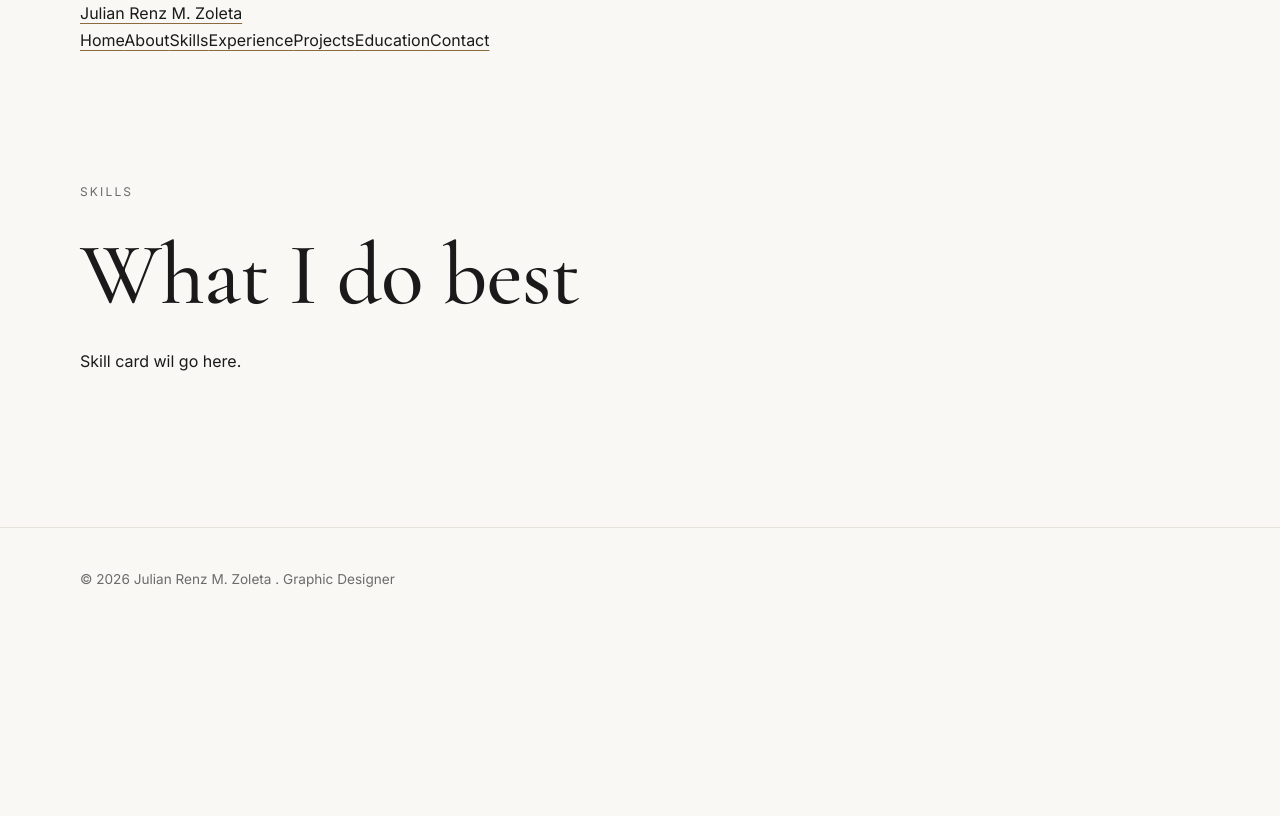
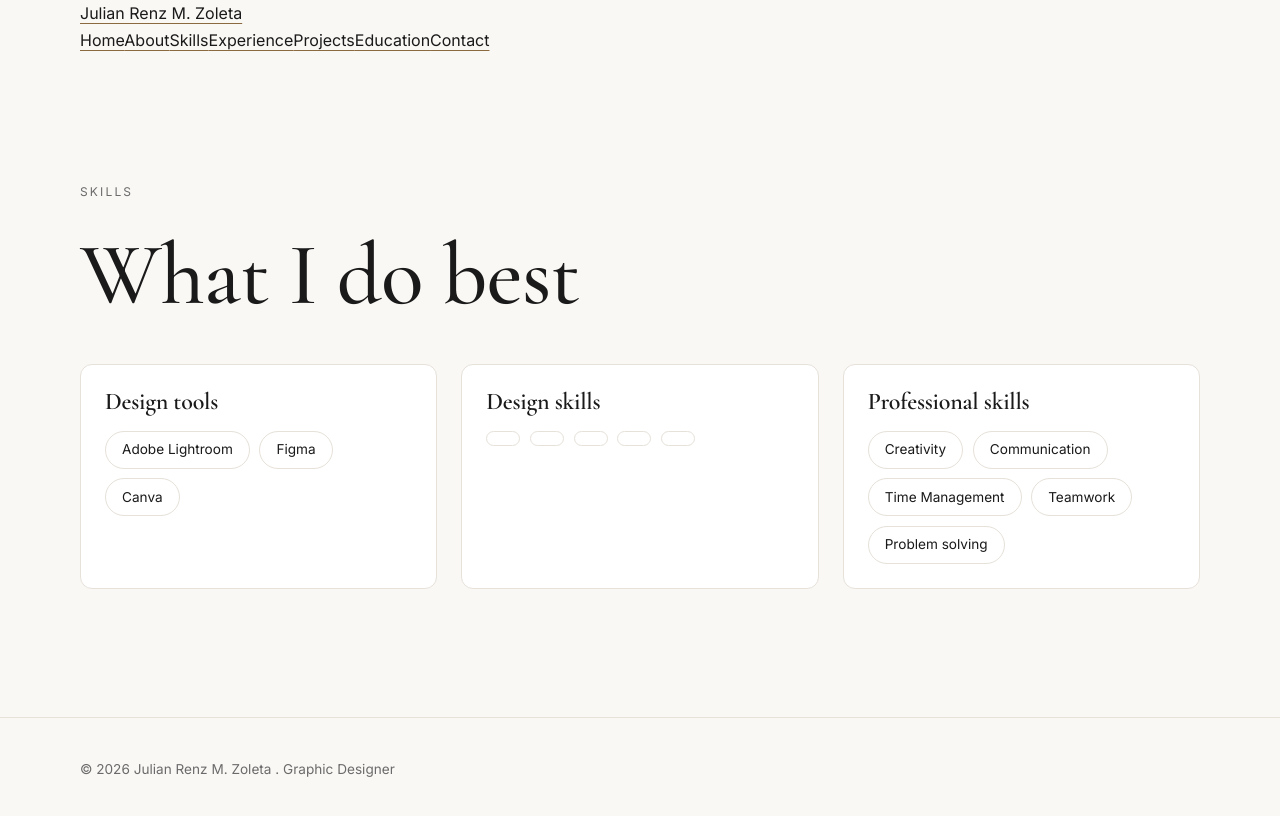
Before and after one commit to Jiro-op/my-portfolio, a React (Vite) app in the folder my-portfolio/: page /skills in a window 1280 px wide. Shown: the top 816 px of the page. Built offline with nearby package versions, Linux system fonts and the light colour scheme.

Commit message:
Add Skills, Experience, and Education

```diff
--- /dev/null
+++ b/my-portfolio/src/data/education.js
@@ -0,0 +1,16 @@
+export const education = [
+    {
+        degree: "Bachelor of Science in Information Technology",
+        school: "City College of Calamba",
+        year: "2024 - 2027",
+    },
+];
+
+export const credentials = [
+    {
+        name: "",
+        issuer: "",
+        year: "",
+        credentialId: "",
+    },
+];
--- /dev/null
+++ b/my-portfolio/src/data/experience.js
@@ -0,0 +1,24 @@
+export const experience = [
+    {
+        position: "Position title",
+        organization: "",
+        location:"",
+        dates: "",
+        responsibilities: [
+            "",
+            "",
+        ],
+        accomplishments: [""],
+    },
+    {
+        position: "Position title",
+        organization: "",
+        location:"",
+        dates: "",
+        responsibilities: [
+            "",
+            "",
+        ],
+        accomplishments: [""],
+    },
+];
--- /dev/null
+++ b/my-portfolio/src/data/skills.js
@@ -0,0 +1,26 @@
+export const skillCategories = [
+    {
+        title: "Design tools",
+        items: ["Adobe Lightroom", "Figma", "Canva"],
+    },
+    {
+        title: "Design skills",
+        items: [
+            "",
+            "",
+            "",
+            "",
+            "",
+        ],
+    },
+    {
+        title: "Professional skills",
+        items: [
+            "Creativity",
+            "Communication",
+            "Time Management",
+            "Teamwork",
+            "Problem solving",
+        ],
+    },
+];
--- a/my-portfolio/src/index.css
+++ b/my-portfolio/src/index.css
@@ -231,3 +231,57 @@ img {display: block; max-width: 100%; height: auto;}
   .hero-photo {justify-self: end;}
   .about-grid {grid-template-columns: 1.4fr 1fr;}
 }
+
+.card-grid {
+  display: grid;
+  grid-template-columns: repeat(auto-fit, minmax(min(100%, 260px), 1fr));
+  gap: var(--space-3);
+  margin-top: var(--space-4);
+}
+
+.card {
+  padding: var(--space-3);
+  background: var(--surface);
+  border: 1px solid var(--line);
+  border-radius: 12px;
+}
+
+.card h3 {margin-bottom: var(--space-2);}
+
+.timeline {
+  list-style: none;
+  margin: var(--space-4) 0 0;
+  padding: 0 0 0 var(--space-4);
+  border-left: 1px solid var(--line);
+}
+
+.timeline-item {position: relative; padding-bottom: var(--space-4); }
+.timeline-item::before {
+  content: "";
+  position: absolute;
+  left: calc(-1 * var(--space-4) - 5px);
+  top: 0.35rem;
+  width: 9px;
+  height: 9px;
+  border-radius: 50%;
+  background: var(--accent);
+}
+
+.timeline h4 {
+  margin: var(--space-2) 0 0.3rem;
+  font-size: 0.75rem;
+  letter-spacing: 0.14em;
+  text-transform: uppercase;
+  color: var(--muted);
+}
+
+.timeline ul {margin: 0; padding-left: 1.2rem;}
+
+.section h2 {margin-top: var(--space-5); }
+.entry-list {display: grid; gap: var(--space-3);}
+.entry {
+  padding-block: var(--space-2);
+  border-bottom: 1px solid var(--line);
+}
+
+.entry p {margin-bottom: 0.25rem; }
--- a/my-portfolio/src/pages/Education.jsx
+++ b/my-portfolio/src/pages/Education.jsx
@@ -1,9 +1,38 @@
+import { education, credentials } from "../data/education.js";
+
+
 function Education() {
     return (
         <section className="container section">
             <p className="eyebrow">Education</p>
             <h1>Education and Credentials</h1>
-            <p>Schools and Certificates will go here.</p>
+
+            <h2>Education</h2>
+            <div className="enrty-list">
+                {education.map((item) => (
+                    <article key={item.school + item.year} className="entry">
+                        <p className="eyebrow">{item.year}</p>
+                        <h3>{item.degree}</h3>
+                        <p className="muted">
+                            {item.school}
+                        </p>
+                    </article>
+                ))}
+            </div>
+
+            <h2>Certifications</h2>
+            <div className="entry-list">
+                {credentials.map((item) => (
+                    <article key={item.name} className="entry">
+                        <p className="eyebrow">{item.year}</p>
+                        <h3>{item.name}</h3>
+                        <p className="muted">{item.issuer}</p>
+                        {item.credentialId && (
+                            <p className="muted">Credential ID: {item.credentialId}</p>
+                        )}
+                    </article>
+                ))}
+            </div>
         </section>
     );
 }
--- a/my-portfolio/src/pages/Experience.jsx
+++ b/my-portfolio/src/pages/Experience.jsx
@@ -1,9 +1,29 @@
+import { experience } from "../data/experience.js";
+
 function Experience () {
     return (
         <section className="container section">
             <p className="eyebrow">Experience</p>
             <h1>Experience</h1>
-            <p>A timeline will go here.</p>
+
+            <ol className="timeline">
+                {experience.map((job) => (
+                    <li key={job.position + job.dates} className="timeline-item">
+                        <p className="eyebrow">{job.dates}</p>
+                        <h3>{job.position}</h3>
+                        <p className="muted">
+                            {job.organization} . {job.location}
+                        </p>
+
+                        <h4>Responsibilities</h4>
+                        <ul>
+                            {job.accomplishments.map((item) => (
+                                <li key={item}>{item}</li>
+                            ))}
+                        </ul>
+                    </li>
+                ))}
+            </ol>
         </section>
     );
 }
--- a/my-portfolio/src/pages/Skills.jsx
+++ b/my-portfolio/src/pages/Skills.jsx
@@ -1,9 +1,23 @@
+import { skillCategories } from "../data/skills.js";
+
 function Skills() {
     return (
         <section className="container section">
             <p className="eyebrow">Skills</p>
             <h1>What I do best</h1>
-            <p>Skill card wil go here.</p>
+
+            <div className="card-grid">
+                {skillCategories.map((category) =>(
+                    <article key={category.title} className="card">
+                        <h3>{category.title}</h3>
+                        <ul className="chips">
+                            {category.items.map((item) => (
+                                <li key={item}>{item}</li>
+                            ))}
+                        </ul>
+                    </article>
+                ))}
+            </div>
         </section>
     );
 }
```
